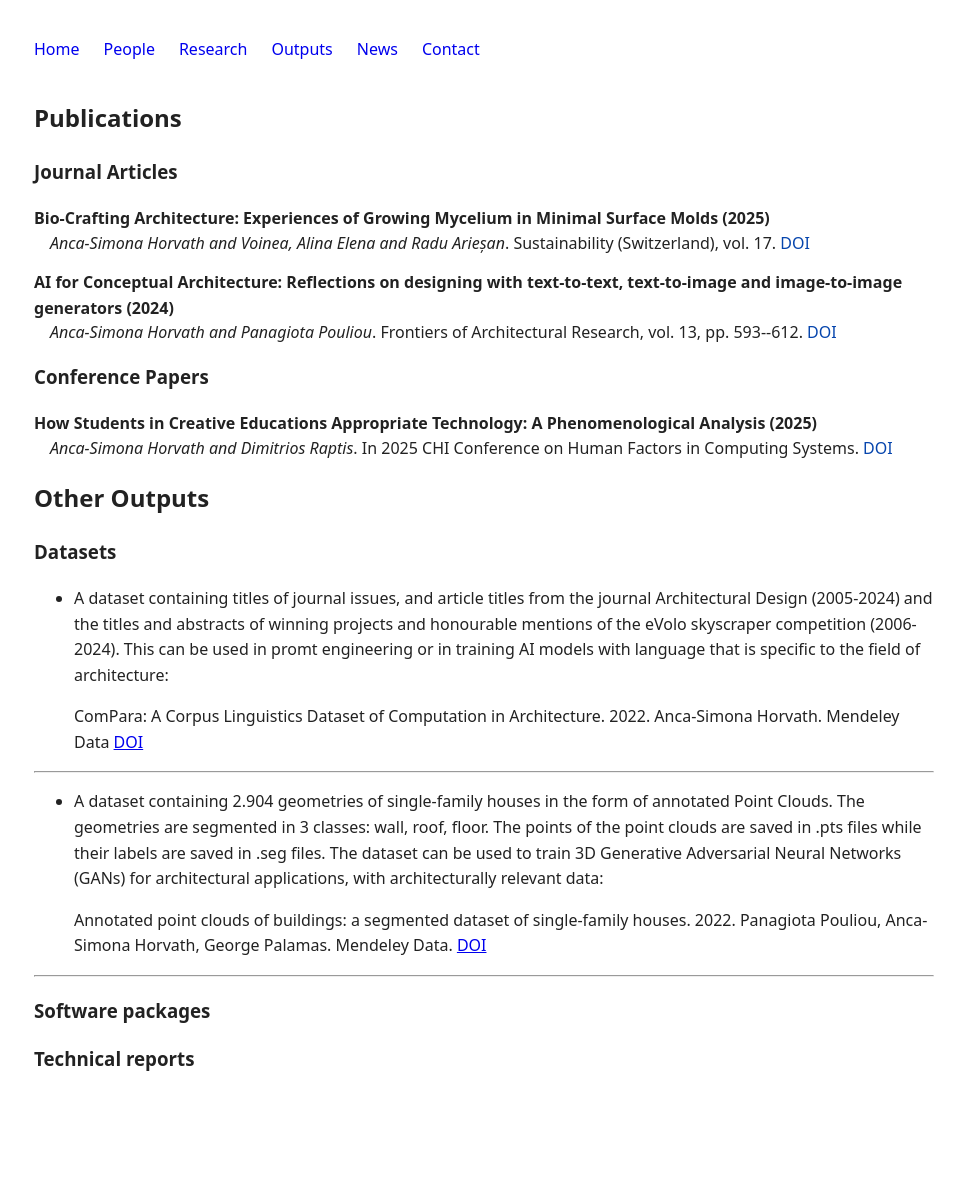
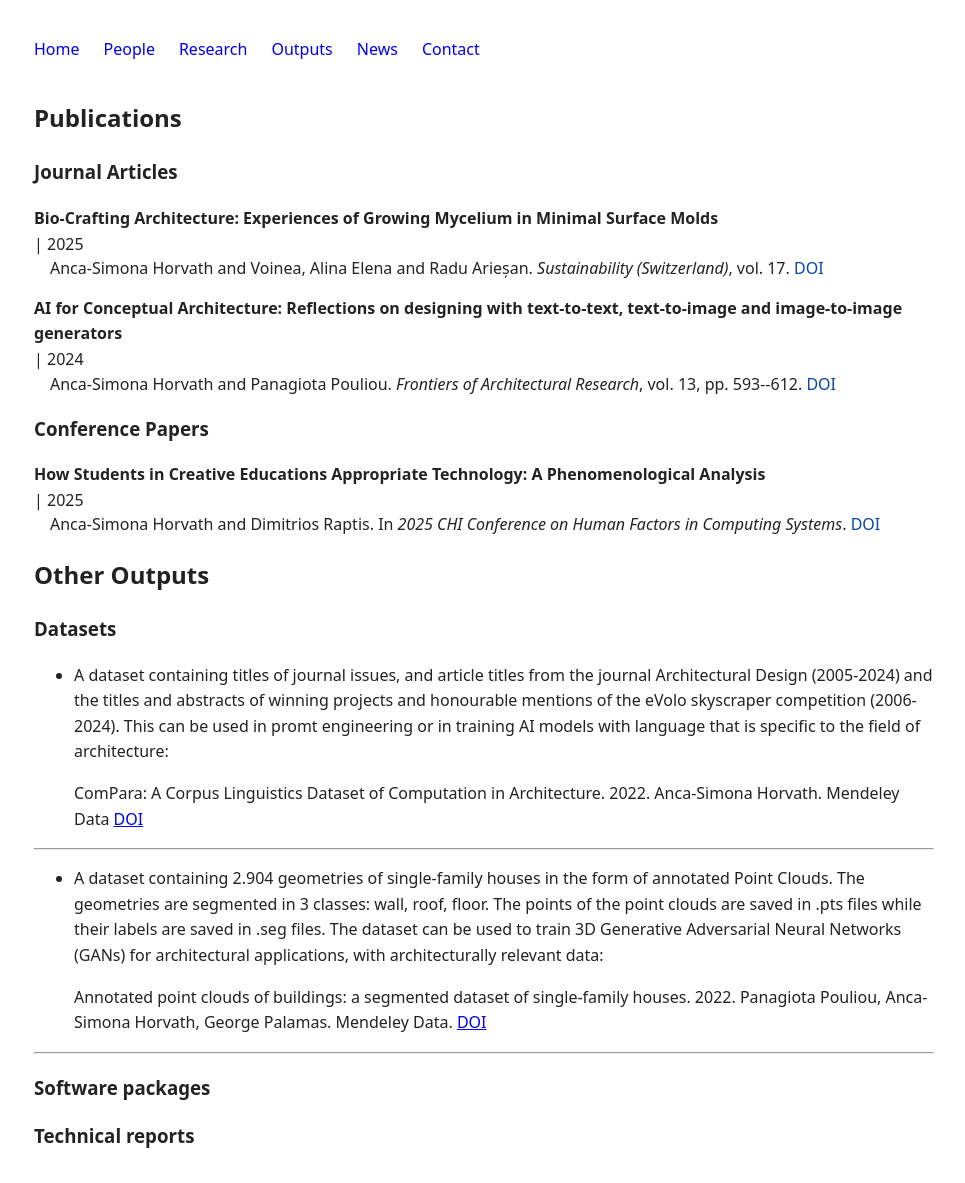
Before and after one commit to anqua/at-a, a Jekyll site: the page built from outputs.md, in a window 1280 px wide. Shown: the whole page, without its empty margins (156-1121 px from the left). Built offline with Jekyll 4.4.1, drawn with Linux system fonts in a browser that asks for light colours; before the commit the page ends 1106 px from its top, so only the background shows below that.

Commit message:
Update outputs.md

```diff
--- a/outputs.md
+++ b/outputs.md
@@ -11,9 +11,9 @@ title: Outputs
 <dl>
 {% assign sorted_journals = site.data.publications | where: "type", "article" | sort: "year" | reverse %}
 {% for pub in sorted_journals %}
-  <dt>{{ pub.title }} ({{ pub.year }})</dt>
+  <dt>{{ pub.title }}</dt> | {{ pub.year }}
   <dd>
-    <em>{{ pub.authors }}</em>. {{ pub.journal }}{% if pub.volume %}, vol. {{ pub.volume }}{% endif %}{% if pub.pages %}, pp. {{ pub.pages }}{% endif %}.
+    {{ pub.authors }}. <em>{{ pub.journal }}</em>{% if pub.volume %}, vol. {{ pub.volume }}{% endif %}{% if pub.pages %}, pp. {{ pub.pages }}{% endif %}.
     {% if pub.doi %}<a href="https://doi.org/{{ pub.doi }}" target="_blank">DOI</a>{% endif %}
   </dd>
 {% endfor %}
@@ -23,9 +23,9 @@ title: Outputs
 <dl>
 {% assign sorted_confs = site.data.publications | where: "type", "conference" | sort: "year" | reverse %}
 {% for pub in sorted_confs %}
-  <dt>{{ pub.title }} ({{ pub.year }})</dt>
+  <dt>{{ pub.title }}</dt> | {{ pub.year }}
   <dd>
-    <em>{{ pub.authors }}</em>. In {{ pub.conference }}.
+    {{ pub.authors }}. In <em>{{ pub.conference }}</em>.
     {% if pub.doi %}<a href="https://doi.org/{{ pub.doi }}" target="_blank">DOI</a>{% endif %}
   </dd>
 {% endfor %}
```
